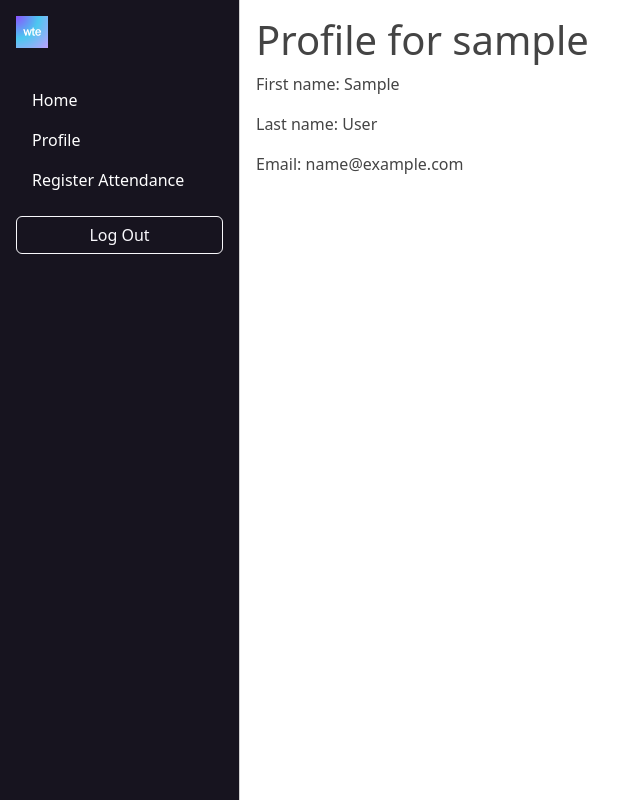
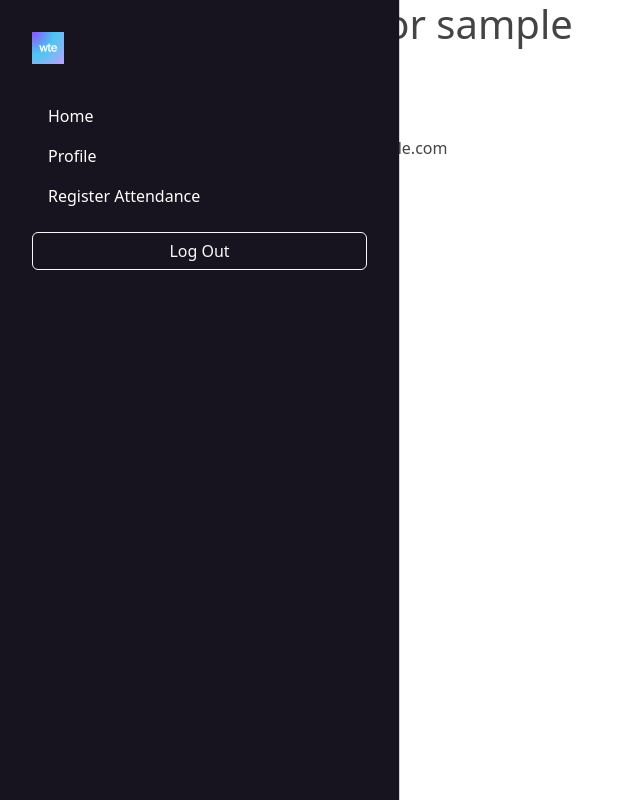
Before and after one commit to Fleurelle/wte_gamification, a Django app: page /user_accounts/profile/1/ in a window 1280 px wide. Shown: the whole page, without its empty margins (0-640 px from the left). Run offline with Django 5.2, Linux system fonts and the light colour scheme; the visitor is signed in with stand-in values (Sample User, id 1); data comes from the database, SQL or seed files in the repository; some libraries are stand-ins or nearby versions.

Commit message:
create a simple fixed navbar

```diff
--- a/static/css/styles.css
+++ b/static/css/styles.css
@@ -78,23 +78,37 @@
     transition: all 0.2s ease;
 }
 
-/* force page content besides sidebar instead of underneath */
-body main.page-content,
-html body main.page-content {
-  margin-left: 240px !important;
-  padding-left: 1rem !important;
-  padding-top: 1rem !important;
-  min-height: 100vh !important;
-}
+/* sidebar */
+  .sidebar-fixed {
+    position: fixed;
+    top: 0;
+    left: 0;
+    width: 240px;
+    height: 100vh;
+    background-color: #212529;
+    color: #a73c3c;
+    padding: 1rem;
+    z-index: 1030;
+  }
 
-/* Ensure sidebar stays fixed */
-.sidebar-fixed {
-  position: fixed !important;
-  top: 0 !important;
-  left: 0 !important;
-  width: 240px !important;
-  height: 100vh !important;
-  z-index: 1035 !important;  /* Above Bootstrap modals */
-  border-right: 1px solid rgba(255, 255, 255, 0.1);
-  overflow-y: auto;
-}
+  .sidebar-fixed .nav-link {
+    color: #fff;
+  }
+
+  .sidebar-fixed .nav-link:hover {
+    background-color: rgba(255, 255, 255, 0.1);
+  }
+
+  .main-with-sidebar {
+    margin-left: 240px;
+  }
+
+  @media (max-width: 767.98px) {
+    .sidebar-fixed {
+      position: fixed;
+      width: 200px;
+    }
+    .main-with-sidebar {
+      margin-left: 200px;
+    }
+  }
--- a/wte/templates/home.html
+++ b/wte/templates/home.html
@@ -6,6 +6,7 @@
 
 {% block content %}
 {% include 'dashboard/navbar.html' %}
+<div class="main-with-sidebar">
   {% if user.is_authenticated %}
   <div class="dashboard-container">
     <!-- Main Content -->
@@ -85,5 +86,5 @@
   {% else %}
   {% include 'registration/login.html' %}
   {% endif %}
-
+</div>
 {% endblock %}
--- a/wte/templates/registration/profile.html
+++ b/wte/templates/registration/profile.html
@@ -2,10 +2,12 @@
 
 {% block content %}
 {% include 'dashboard/navbar.html' %}
-  <h1>Profile for {{ user_obj.username }}</h1>
-  <p>First name: {{ user_obj.first_name }}</p>
-  <p>Last name: {{ user_obj.last_name }}</p>
-  <p>Email: {{ user_obj.email }}</p>
+<div class="main-with-sidebar">
+    <h1>Profile for {{ user_obj.username }}</h1>
+    <p>First name: {{ user_obj.first_name }}</p>
+    <p>Last name: {{ user_obj.last_name }}</p>
+    <p>Email: {{ user_obj.email }}</p>
+</div>
 {% endblock %}
 
 <!-- TODO
--- a/wte/urls.py
+++ b/wte/urls.py
@@ -8,6 +8,7 @@ urlpatterns = [
     path("user_accounts/", include("user_accounts.urls")),
     path('event_tracker/', include("event_tracker.urls")),
     path('accounts/login/', views.CustomLoginView.as_view(), name='login'),
+    path("accounts/logout/", views.logout_view, name="logout"),
     path("accounts/", include("django.contrib.auth.urls")),
     path("", TemplateView.as_view(template_name="home.html"), name="home")
 ]
```
Also changed, not shown: wte/templates/attendance/community_event.html (+5 -6 lines). Lines whose indentation alone changed are shown as unchanged.
